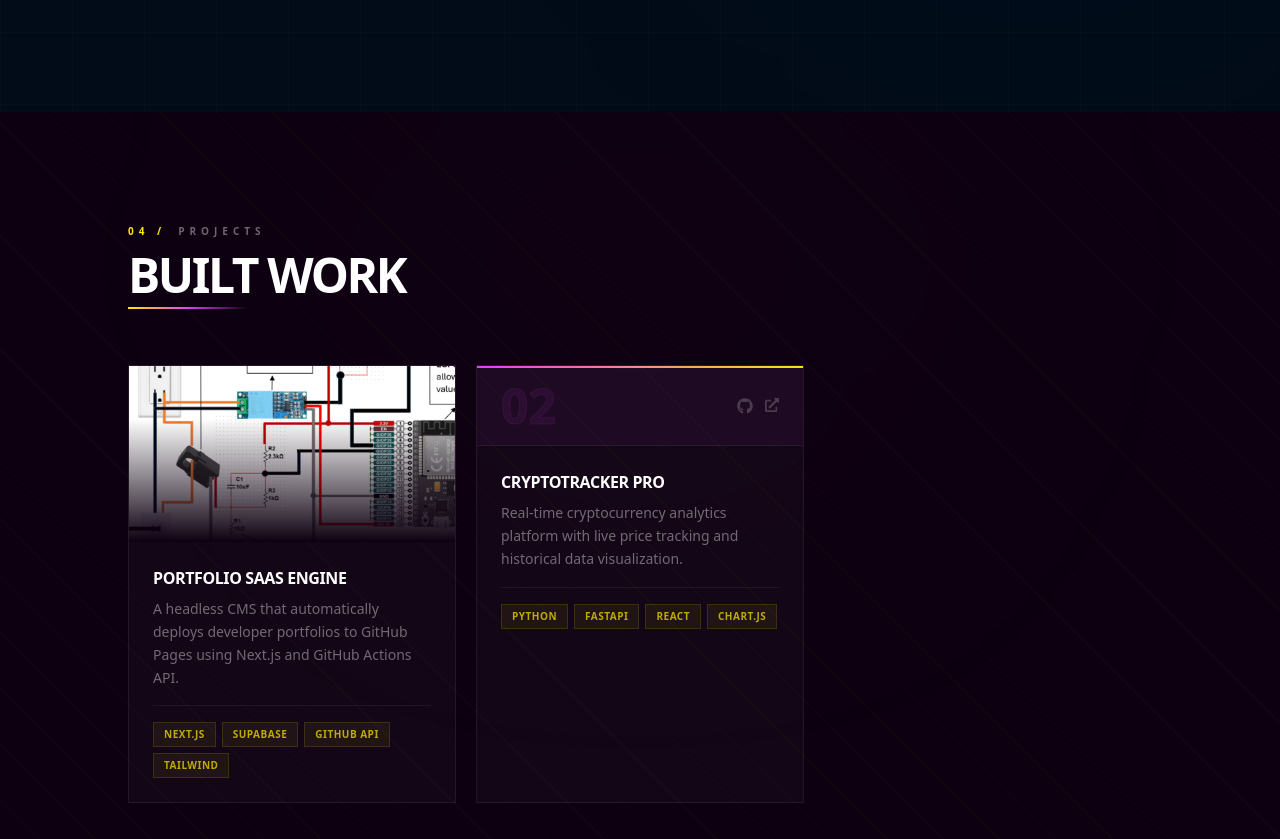
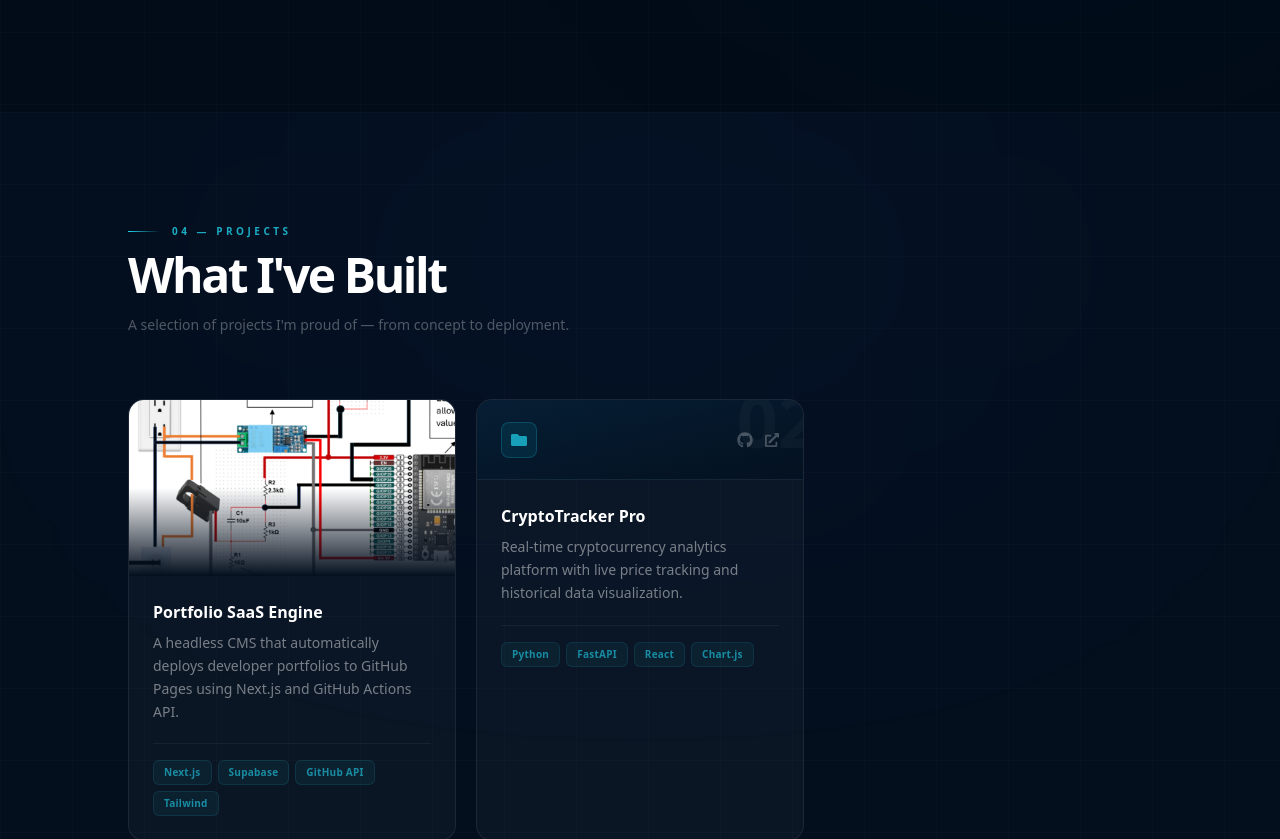
Before and after one commit to salienceenterprises-lab/portfolio-5f77b, a Next.js app: page / in a window 1280 px wide. Shown: the part 3015-3854 px from the top of the page. Built offline with nearby package versions, Linux system fonts and the light colour scheme.

Commit message:
Update app/components/projects.jsx via Portfolio SaaS

```diff
--- a/app/components/projects.jsx
+++ b/app/components/projects.jsx
@@ -1,119 +1,153 @@
 "use client";
 import { motion } from "framer-motion";
-import { FaGithub, FaExternalLinkAlt } from "react-icons/fa";
+import { FaGithub, FaExternalLinkAlt, FaFolder } from "react-icons/fa";
 
 export default function PortfolioProjects({ data }) {
   if (!data?.projects?.length) return null;
 
   return (
-    <section id="projects" className="relative py-28 px-6 overflow-hidden" style={{ background: "#0d0010" }}>
+    <section id="projects" className="relative py-28 px-6 overflow-hidden bg-[#040f1e]">
 
-      <div className="absolute inset-0 pointer-events-none opacity-[0.025]"
-        style={{ backgroundImage: "repeating-linear-gradient(45deg, #ffea00 0px, #ffea00 1px, transparent 1px, transparent 40px)" }} />
-      <div className="absolute top-0 left-1/2 -translate-x-1/2 w-[700px] h-[300px] rounded-full blur-[200px] pointer-events-none"
-        style={{ background: "radial-gradient(ellipse, rgba(224,64,251,0.1), transparent 70%)" }} />
+      {/* Ambient depth */}
+      <div className="absolute inset-0 pointer-events-none">
+        <div className="absolute top-0 left-1/2 -translate-x-1/2 w-[800px] h-[300px] bg-blue-600/[0.06] rounded-full blur-[160px]" />
+        <div className="absolute inset-0 bg-[linear-gradient(to_right,rgba(255,255,255,0.014)_1px,transparent_1px),linear-gradient(to_bottom,rgba(255,255,255,0.014)_1px,transparent_1px)] bg-[size:72px_72px]" />
+      </div>
 
       <div className="max-w-5xl mx-auto relative z-10">
 
-        <motion.div initial={{ opacity: 0, x: -20 }} whileInView={{ opacity: 1, x: 0 }}
-          viewport={{ once: true }} transition={{ duration: 0.5 }}
-          className="flex items-center gap-3 mb-3">
-          <span className="text-[10px] font-black tracking-[0.5em] uppercase" style={{ color: "#ffea00" }}>04 /</span>
-          <span className="text-[10px] font-black tracking-[0.5em] uppercase text-white/40">Projects</span>
+        {/* Header */}
+        <motion.div
+          initial={{ opacity: 0, x: -20 }}
+          whileInView={{ opacity: 1, x: 0 }}
+          viewport={{ once: true }}
+          transition={{ duration: 0.6 }}
+          className="flex items-center gap-3 mb-3"
+        >
+          <motion.div
+            initial={{ width: 0 }} whileInView={{ width: 32 }} viewport={{ once: true }}
+            transition={{ duration: 0.8 }}
+            className="h-px bg-gradient-to-r from-cyan-400 to-transparent"
+          />
+          <span className="text-[10px] font-bold tracking-[0.35em] uppercase text-cyan-400/80">04 — Projects</span>
         </motion.div>
 
-        <motion.h2 initial={{ opacity: 0, y: 20 }} whileInView={{ opacity: 1, y: 0 }}
-          viewport={{ once: true }} transition={{ duration: 0.6, delay: 0.05 }}
-          className="text-4xl sm:text-5xl font-black tracking-tighter text-white mb-2 uppercase leading-none">
-          Built Work
+        <motion.h2
+          initial={{ opacity: 0, y: 20 }}
+          whileInView={{ opacity: 1, y: 0 }}
+          viewport={{ once: true }}
+          transition={{ duration: 0.7, delay: 0.05 }}
+          className="text-4xl sm:text-5xl font-black tracking-tighter text-white mb-4"
+        >
+          What I've Built
         </motion.h2>
-        <motion.div initial={{ width: 0 }} whileInView={{ width: 120 }} viewport={{ once: true }}
-          transition={{ duration: 0.8, delay: 0.2 }} className="h-0.5 mb-14"
-          style={{ background: "linear-gradient(90deg, #ffea00, #e040fb, transparent)" }} />
+        <motion.p
+          initial={{ opacity: 0 }}
+          whileInView={{ opacity: 1 }}
+          viewport={{ once: true }}
+          transition={{ duration: 0.6, delay: 0.15 }}
+          className="text-white/30 text-sm mb-16 max-w-md"
+        >
+          A selection of projects I'm proud of — from concept to deployment.
+        </motion.p>
 
         <div className="grid grid-cols-1 sm:grid-cols-2 lg:grid-cols-3 gap-5">
           {data.projects.map((proj, index) => (
-            <motion.div key={index}
-              initial={{ opacity: 0, y: 28 }}
+            <motion.div
+              key={index}
+              initial={{ opacity: 0, y: 30 }}
               whileInView={{ opacity: 1, y: 0 }}
               viewport={{ once: true }}
-              transition={{ duration: 0.5, delay: index * 0.07, type: "spring", stiffness: 120 }}
-              whileHover={{ y: -5 }}
-              className="group relative overflow-hidden transition-all duration-300"
-              style={{ background: "rgba(255,255,255,0.025)", border: "1px solid rgba(255,255,255,0.07)" }}
-              onMouseEnter={(e) => (e.currentTarget.style.borderColor = "rgba(224,64,251,0.35)")}
-              onMouseLeave={(e) => (e.currentTarget.style.borderColor = "rgba(255,255,255,0.07)")}>
-
-              {/* Top bar draws in */}
-              <motion.div className="absolute top-0 left-0 right-0 h-0.5 origin-left"
-                initial={{ scaleX: 0 }} whileInView={{ scaleX: 1 }} viewport={{ once: true }}
-                transition={{ duration: 0.8, delay: 0.15 + index * 0.06 }}
-                style={{ background: "linear-gradient(90deg, #e040fb, #ffea00)" }} />
-
-              <div className="absolute inset-0 opacity-0 group-hover:opacity-100 transition-opacity duration-300 pointer-events-none"
-                style={{ background: "linear-gradient(135deg, rgba(224,64,251,0.06), transparent 60%)" }} />
+              transition={{ duration: 0.5, delay: index * 0.07 }}
+              whileHover={{ y: -6 }}
+              className="group relative bg-white/[0.03] border border-white/[0.07] rounded-2xl overflow-hidden hover:border-cyan-500/30 hover:shadow-[0_20px_60px_rgba(6,182,212,0.1)] transition-all duration-400"
+            >
+              {/* Background hover glow */}
+              <div className="absolute inset-0 bg-gradient-to-br from-cyan-500/[0.06] to-transparent opacity-0 group-hover:opacity-100 transition-opacity duration-400 pointer-events-none" />
 
               {proj.imageBase64 ? (
+                /* Cinematic banner with image */
                 <div className="relative h-44 overflow-hidden">
-                  <img src={proj.imageBase64} alt={proj.title}
-                    className="w-full h-full object-cover transition-transform duration-700 group-hover:scale-110" />
-                  <div className="absolute inset-0" style={{ background: "linear-gradient(to bottom, transparent 30%, #0d0010)" }} />
-                  <div className="absolute top-3 right-3 text-[10px] font-black tracking-widest" style={{ color: "rgba(255,255,255,0.2)" }}>
+                  <img
+                    src={proj.imageBase64}
+                    alt={proj.title}
+                    className="w-full h-full object-cover transition-transform duration-700 group-hover:scale-110"
+                  />
+                  {/* Sonar ring overlay on hover */}
+                  <div className="absolute inset-0 bg-gradient-to-b from-transparent via-transparent to-[#040f1e]" />
+                  <div className="absolute inset-0 bg-[#040f1e]/40 opacity-0 group-hover:opacity-100 transition-opacity duration-400" />
+                  {/* Index watermark */}
+                  <div className="absolute top-3 right-3 text-[10px] font-black text-white/15 tracking-widest">
                     {String(index + 1).padStart(2, "0")}
                   </div>
-                  <div className="absolute bottom-3 right-3 flex gap-2 opacity-0 group-hover:opacity-100 transition-all duration-300 translate-y-2 group-hover:translate-y-0">
+                  {/* Links floating over image */}
+                  <div className="absolute bottom-3 right-3 flex items-center gap-2 opacity-0 group-hover:opacity-100 transition-all duration-300 translate-y-2 group-hover:translate-y-0">
                     {proj.github && (
-                      <a href={proj.github} target="_blank" rel="noopener noreferrer"
-                        className="flex items-center gap-1.5 px-3 py-1.5 text-[10px] font-black text-black"
-                        style={{ background: "#e040fb" }} onClick={(e) => e.stopPropagation()}>
+                      <a
+                        href={proj.github}
+                        target="_blank"
+                        rel="noopener noreferrer"
+                        className="flex items-center gap-1.5 px-3 py-1.5 bg-[#020c18]/90 border border-white/20 rounded-full text-[10px] font-bold text-white/80 hover:text-white hover:border-cyan-400/50 transition-all backdrop-blur-sm"
+                        onClick={(e) => e.stopPropagation()}
+                      >
                         <FaGithub className="w-3 h-3" /> Code
                       </a>
                     )}
                     {proj.demo && (
-                      <a href={proj.demo} target="_blank" rel="noopener noreferrer"
-                        className="flex items-center gap-1.5 px-3 py-1.5 text-[10px] font-black text-black"
-                        style={{ background: "#ffea00" }} onClick={(e) => e.stopPropagation()}>
+                      <a
+                        href={proj.demo}
+                        target="_blank"
+                        rel="noopener noreferrer"
+                        className="flex items-center gap-1.5 px-3 py-1.5 bg-cyan-500/80 border border-cyan-400/40 rounded-full text-[10px] font-bold text-white hover:bg-cyan-400 transition-all backdrop-blur-sm"
+                        onClick={(e) => e.stopPropagation()}
+                      >
                         <FaExternalLinkAlt className="w-2.5 h-2.5" /> Live
                       </a>
                     )}
                   </div>
                 </div>
               ) : (
-                <div className="relative h-20 flex items-center justify-between px-6 overflow-hidden"
-                  style={{ background: "rgba(224,64,251,0.05)", borderBottom: "1px solid rgba(255,255,255,0.06)" }}>
-                  <div className="text-5xl font-black select-none leading-none"
-                    style={{ color: "rgba(224,64,251,0.07)", WebkitTextStrokeWidth: "1px", WebkitTextStrokeColor: "rgba(224,64,251,0.1)" }}>
+                /* Elegant no-image header strip */
+                <div className="relative h-20 bg-gradient-to-br from-[#061e34] to-[#041120] border-b border-white/[0.05] flex items-center px-6 overflow-hidden">
+                  <div className="absolute -right-4 -top-4 text-7xl font-black text-white/[0.03] select-none leading-none">
                     {String(index + 1).padStart(2, "0")}
                   </div>
-                  <div className="flex gap-3">
+                  <div className="relative z-10 flex items-center justify-between w-full">
+                    <div className="w-9 h-9 rounded-lg bg-cyan-500/10 border border-cyan-400/20 flex items-center justify-center">
+                      <FaFolder className="w-4 h-4 text-cyan-400/70" />
+                    </div>
+                    <div className="flex items-center gap-3">
                       {proj.github && (
-                      <a href={proj.github} target="_blank" rel="noopener noreferrer"
-                        className="text-white/20 hover:text-[#e040fb] transition-colors">
+                        <a href={proj.github} target="_blank" rel="noopener noreferrer" className="text-white/25 hover:text-white transition-colors">
                           <FaGithub className="w-4 h-4" />
                         </a>
                       )}
                       {proj.demo && (
-                      <a href={proj.demo} target="_blank" rel="noopener noreferrer"
-                        className="text-white/20 hover:text-[#ffea00] transition-colors">
+                        <a href={proj.demo} target="_blank" rel="noopener noreferrer" className="text-white/25 hover:text-cyan-400 transition-colors">
                           <FaExternalLinkAlt className="w-3.5 h-3.5" />
                         </a>
                       )}
                     </div>
                   </div>
+                </div>
               )}
 
-              <div className="p-6">
-                <h3 className="text-base font-black uppercase tracking-tight text-white mb-2 group-hover:text-[#e040fb] transition-colors">
+              {/* Card body */}
+              <div className="p-6 flex flex-col flex-1">
+                <h3 className="text-base font-bold text-white mb-2 group-hover:text-cyan-300 transition-colors duration-300">
                   {proj.title}
                 </h3>
-                <p className="text-sm leading-relaxed" style={{ color: "rgba(255,255,255,0.4)" }}>{proj.description}</p>
+                <p className="text-sm text-white/45 leading-relaxed flex-1">
+                  {proj.description}
+                </p>
 
                 {proj.stack?.length > 0 && (
-                  <div className="flex flex-wrap gap-1.5 mt-4 pt-4" style={{ borderTop: "1px solid rgba(255,255,255,0.06)" }}>
+                  <div className="flex flex-wrap gap-1.5 mt-5 pt-4 border-t border-white/[0.05]">
                     {proj.stack.filter(t => t?.trim()).map((tech) => (
-                      <span key={tech}
-                        className="text-[10px] font-black uppercase tracking-wider px-2.5 py-1"
-                        style={{ color: "rgba(255,234,0,0.7)", background: "rgba(255,234,0,0.06)", border: "1px solid rgba(255,234,0,0.12)" }}>
+                      <span
+                        key={tech}
+                        className="text-[10px] font-bold text-cyan-400/60 bg-cyan-400/[0.06] border border-cyan-400/10 px-2.5 py-1 rounded-md tracking-wide"
+                      >
                         {tech}
                       </span>
                     ))}
```
Lines whose indentation alone changed are shown as unchanged.
